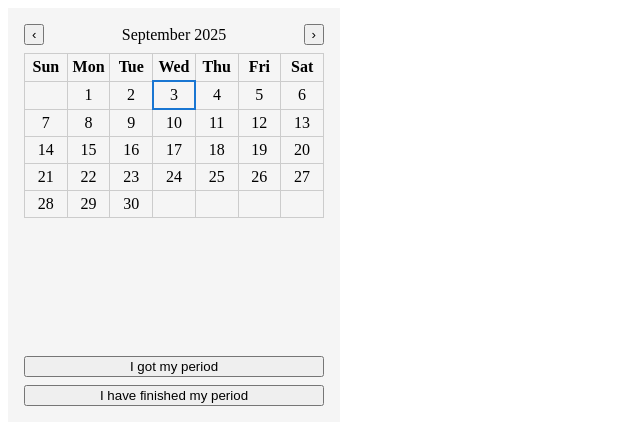
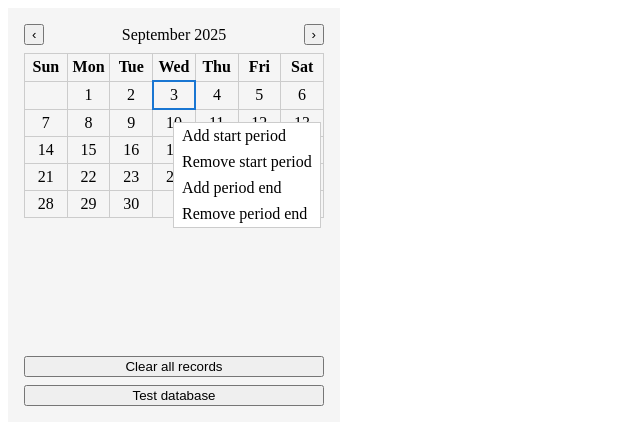
Before and after one commit to morrisonadams/period-predictor, a Vue app in the folder period_predictor/web/: page / in a window 1280 px wide. Both pictures are taken after a click on the button "10". Shown: the top 444 px of the page, without its empty margins (0-640 px from the left). Built offline with nearby package versions, Linux system fonts and the light colour scheme; no server answers.

Commit message:
Add period start/end management with context menu

```diff
--- a/period_predictor/web/src/components/SidebarCalendar.vue
+++ b/period_predictor/web/src/components/SidebarCalendar.vue
@@ -17,11 +17,11 @@
             <td
               v-for="day in week"
               :key="day.date || wi + '-' + day.text"
-              :class="{ today: day.isToday, period: day.isPeriod, clickable: day.date && !day.isPeriod }"
-              @click="logPeriod(day.date)"
-              @keydown.enter="logPeriod(day.date)"
-              :tabindex="day.date && !day.isPeriod ? 0 : -1"
-              :role="day.date && !day.isPeriod ? 'button' : null"
+              :class="{ today: day.isToday, period: day.isPeriod, clickable: day.date }"
+              @click="openMenu(day.date, $event)"
+              @contextmenu.prevent="openMenu(day.date, $event)"
+              :tabindex="day.date ? 0 : -1"
+              :role="day.date ? 'button' : null"
             >
               {{ day.text }}
             </td>
@@ -30,13 +30,23 @@
       </table>
     </div>
     <div class="controls">
-      <button @click="startPeriod" aria-label="Start period" tabindex="1">
-        I got my period
+      <button @click="clearAll" aria-label="Clear all records" tabindex="1">
+        Clear all records
       </button>
-      <button @click="endPeriod" aria-label="End period" tabindex="2">
-        I have finished my period
+      <button @click="testDb" aria-label="Test database" tabindex="2">
+        Test database
       </button>
     </div>
+    <ul
+      v-if="menu.visible"
+      class="context-menu"
+      :style="{ top: menu.y + 'px', left: menu.x + 'px' }"
+    >
+      <li @click="addStart(menu.date)">Add start period</li>
+      <li @click="removeStart(menu.date)">Remove start period</li>
+      <li @click="addEnd(menu.date)">Add period end</li>
+      <li @click="removeEnd(menu.date)">Remove period end</li>
+    </ul>
   </aside>
 </template>
 
@@ -45,11 +55,26 @@ import { ref, computed, onMounted, onBeforeUnmount } from 'vue'
 
 const days = ['Sun', 'Mon', 'Tue', 'Wed', 'Thu', 'Fri', 'Sat']
 const current = ref(new Date())
-const events = ref([])
+const periods = ref([]) // {start_date, end_date}
+const events = ref([]) // individual dates to mark
+const menu = ref({ visible: false, x: 0, y: 0, date: null })
 
 const monthYear = computed(() =>
   current.value.toLocaleString('default', { month: 'long', year: 'numeric' })
 )
+
+function computeEvents() {
+  const dates = []
+  for (const p of periods.value) {
+    if (!p.end_date) continue
+    const start = new Date(p.start_date)
+    const end = new Date(p.end_date)
+    for (let d = new Date(start); d <= end; d.setDate(d.getDate() + 1)) {
+      dates.push(new Date(d).toISOString().split('T')[0])
+    }
+  }
+  events.value = dates
+}
 
 function buildWeeks() {
   const start = new Date(current.value.getFullYear(), current.value.getMonth(), 1)
@@ -65,8 +90,7 @@ function buildWeeks() {
     const date = new Date(current.value.getFullYear(), current.value.getMonth(), day)
     const dateStr = date.toISOString().split('T')[0]
     const isPeriod = events.value.includes(dateStr)
-    const isToday =
-      dateStr === new Date().toISOString().split('T')[0]
+    const isToday = dateStr === new Date().toISOString().split('T')[0]
     week.push({ text: day, date: dateStr, isToday, isPeriod })
     if (week.length === 7) {
       weeks.push(week)
@@ -102,58 +126,115 @@ function nextMonth() {
   weeks.value = buildWeeks()
 }
 
-async function logPeriod(date) {
-  if (!date || events.value.includes(date)) return
+function openMenu(date, evt) {
+  if (!date) return
+  evt.stopPropagation()
+  menu.value = { visible: true, x: evt.clientX, y: evt.clientY, date }
+}
+
+function closeMenu() {
+  menu.value.visible = false
+}
+
+async function refreshPeriods() {
   try {
-    const res = await fetch('api/periods', {
+    const res = await fetch('api/periods')
+    if (!res.ok) throw new Error('Request failed')
+    periods.value = await res.json()
+    computeEvents()
+    weeks.value = buildWeeks()
+  } catch (err) {
+    console.error('Failed to load periods', err)
+  }
+}
+
+async function addStart(date) {
+  closeMenu()
+  try {
+    const res = await fetch('api/periods/start', {
       method: 'POST',
       headers: { 'Content-Type': 'application/json' },
       body: JSON.stringify({ date })
     })
     if (!res.ok) throw new Error('Request failed')
-    events.value.push(date)
-    weeks.value = buildWeeks()
-    console.log('Logged period for', date)
-    alert('Period logged!')
+    await refreshPeriods()
   } catch (err) {
-    console.error('Failed to log period', err)
-    alert('Failed to log period')
+    console.error('Failed to add start', err)
+    alert('Failed to add start')
   }
 }
 
-async function startPeriod() {
-  const today = new Date().toISOString().split('T')[0]
-  await logPeriod(today)
-}
-
-async function endPeriod() {
-  console.warn('End period action is not implemented')
-}
-
-function handleKey(e) {
-  const key = e.key.toLowerCase()
-  if (key === 's') {
-    startPeriod()
-  } else if (key === 'e') {
-    endPeriod()
+async function removeStart(date) {
+  closeMenu()
+  try {
+    const res = await fetch(`api/periods/start/${date}`, { method: 'DELETE' })
+    if (!res.ok) throw new Error('Request failed')
+    await refreshPeriods()
+  } catch (err) {
+    console.error('Failed to remove start', err)
+    alert('Failed to remove start')
   }
 }
 
-onMounted(async () => {
-  window.addEventListener('keydown', handleKey)
+async function addEnd(date) {
+  closeMenu()
+  try {
+    const res = await fetch('api/periods/end', {
+      method: 'POST',
+      headers: { 'Content-Type': 'application/json' },
+      body: JSON.stringify({ date })
+    })
+    if (!res.ok) throw new Error('Request failed')
+    await refreshPeriods()
+  } catch (err) {
+    console.error('Failed to add end', err)
+    alert('Failed to add end')
+  }
+}
+
+async function removeEnd(date) {
+  closeMenu()
+  try {
+    const res = await fetch(`api/periods/end/${date}`, { method: 'DELETE' })
+    if (!res.ok) throw new Error('Request failed')
+    await refreshPeriods()
+  } catch (err) {
+    console.error('Failed to remove end', err)
+    alert('Failed to remove end')
+  }
+}
+
+async function clearAll() {
+  if (!confirm('Delete all records?')) return
+  try {
+    const res = await fetch('api/periods', { method: 'DELETE' })
+    if (!res.ok) throw new Error('Request failed')
+    await refreshPeriods()
+  } catch (err) {
+    console.error('Failed to clear records', err)
+    alert('Failed to clear records')
+  }
+}
+
+async function testDb() {
   try {
     const res = await fetch('api/periods')
     if (!res.ok) throw new Error('Request failed')
-    events.value = await res.json()
-    weeks.value = buildWeeks()
-    console.log('Loaded periods', events.value)
+    const data = await res.json()
+    alert(JSON.stringify(data))
   } catch (err) {
-    console.error('Failed to load periods', err)
+    console.error('Failed to test DB', err)
+    alert('Failed to test DB')
   }
+}
+
+onMounted(() => {
+  window.addEventListener('click', closeMenu)
+  refreshPeriods()
 })
 
 onBeforeUnmount(() => {
-  window.removeEventListener('keydown', handleKey)
+  window.removeEventListener('click', closeMenu)
 })
 </script>
 
@@ -191,4 +272,23 @@ onBeforeUnmount(() => {
 .calendar-grid td.clickable {
   cursor: pointer;
 }
+
+.context-menu {
+  position: absolute;
+  background: white;
+  border: 1px solid #ccc;
+  list-style: none;
+  padding: 0;
+  margin: 0;
+  z-index: 1000;
+}
+
+.context-menu li {
+  padding: 0.25rem 0.5rem;
+  cursor: pointer;
+}
+
+.context-menu li:hover {
+  background: #eee;
+}
 </style>
```
Also changed, not shown: 1 other file (tests, documents, lock files or other folders).
